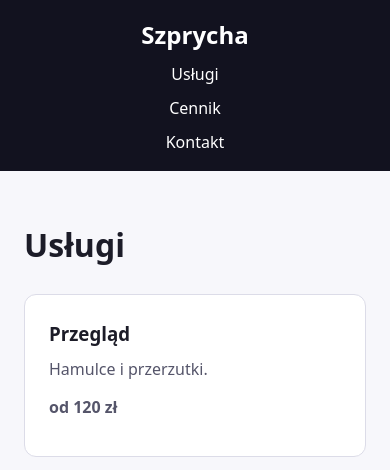
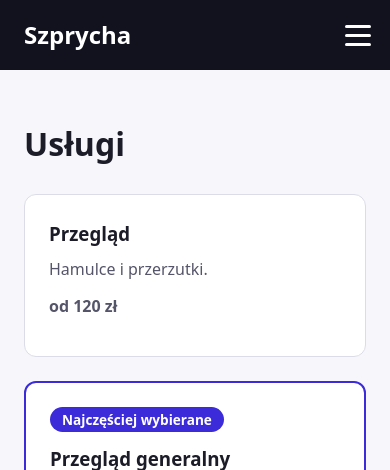
Before and after one commit to oliwiakramm/TIStronaRowery, a PHP site: page / in a window 390 px wide. Shown: the top 470 px of the page. Run offline with PHP 8.4, Linux system fonts and the light colour scheme.

Commit message:
lab2: menu na telefonie

```diff
--- /dev/null
+++ b/app.js
@@ -0,0 +1,7 @@
+const przycisk = document.querySelector('.menu-toggle');
+const menu = document.querySelector('.menu');
+
+przycisk.addEventListener('click', function () {
+  const otwarte = menu.classList.toggle('menu--open');
+  przycisk.setAttribute('aria-expanded', otwarte);
+});
--- a/index.html
+++ b/index.html
@@ -4,11 +4,17 @@
     <meta charset="UTF-8" />
     <meta name="viewport" content="width=device-width, initial-scale=1.0" />
     <title>Szprycha</title>
+    <script src="app.js" defer></script>
     <link rel="stylesheet" href="style.css" />
   </head>
   <body>
     <header class="site-header">
       <p class="logo">Szprycha</p>
+      <button class="menu-toggle" type="button" aria-expanded="false" aria-controls="menu" aria-label="Menu">
+      <span class="menu-toggle__bar" aria-hidden="true"></span>
+      <span class="menu-toggle__bar" aria-hidden="true"></span>
+      <span class="menu-toggle__bar" aria-hidden="true"></span>
+    </button>
       <nav class="menu" aria-label="Menu główne">
         <a href="#uslugi">Usługi</a>
         <a href="#cennik">Cennik</a>
--- a/style.css
+++ b/style.css
@@ -185,20 +185,82 @@ footer a:hover {
   font-size: 0.9rem;
 }
 
+
+/* ---------- Menu na telefonie (hamburger) ---------- */
+.menu-toggle {
+  display: none;
+  position: relative;
+  width: 64px;
+  min-height: 56px;
+  padding: 0;
+  border: 0;
+  border-radius: 0;
+  background: var(--dark);
+  -webkit-appearance: none;
+  appearance: none;
+  cursor: pointer;
+}
+.menu-toggle:hover { background: #2f21b8; }
+.menu-toggle:focus-visible { outline: 3px solid #ffb3d1; outline-offset: -6px; }
+
+.menu-toggle__bar {
+  position: absolute;
+  left: 50%;
+  top: 50%;
+  width: 26px;
+  height: 3px;
+  margin: -1.5px 0 0 -13px;
+  border-radius: 2px;
+  background: #fff;
+  transition: transform .3s ease, opacity .2s ease;
+}
+.menu-toggle__bar:nth-child(1) { transform: translateY(-9px); }
+.menu-toggle__bar:nth-child(3) { transform: translateY(9px); }
+
+.menu-toggle[aria-expanded="true"] .menu-toggle__bar:nth-child(1) { transform: rotate(45deg); }
+.menu-toggle[aria-expanded="true"] .menu-toggle__bar:nth-child(2) { opacity: 0; }
+.menu-toggle[aria-expanded="true"] .menu-toggle__bar:nth-child(3) { transform: rotate(-45deg); }
+
 @media (max-width: 600px) {
   .site-header {
+    flex-wrap: wrap;
+    align-items: stretch;
+    padding: 0;
+  }
+  .logo { align-self: center; padding: 16px 24px; }
+  .menu-toggle { display: block; }
+
+  .menu {
+    flex: 0 0 100%;
     flex-direction: column;
-    gap: 8px;
+    gap: 0;
+    background: #1f1f35;
+    max-height: 0;
+    overflow: hidden;
+    opacity: 0;
+    visibility: hidden;
+    transform: translateY(-8px);
+    transition: max-height .35s ease, opacity .25s ease, transform .35s ease, visibility 0s linear .35s;
   }
-  .menu {
-    flex-direction: column;
-    align-items: center;
-    gap: 8px;
+  .menu a {
+    padding: 16px 24px;
+    font-size: 1.125rem;
+    border-top: 1px solid rgba(255, 255, 255, .08);
+  }
+  .menu a:hover { background: rgba(255, 255, 255, .08); }
+
+  .menu.menu--open {
+    max-height: 240px;
+    opacity: 1;
+    visibility: visible;
+    transform: none;
+    transition: max-height .35s ease, opacity .25s ease, transform .35s ease, visibility 0s;
   }
 }
 
 @media (prefers-reduced-motion: reduce) {
-  .card {
-    transition: none;
-  }
+  .card,
+  .menu,
+  .menu.menu--open,
+  .menu-toggle__bar { transition: none; }
 }
```
